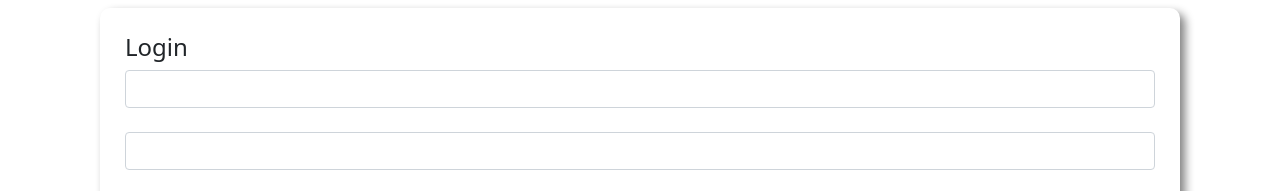
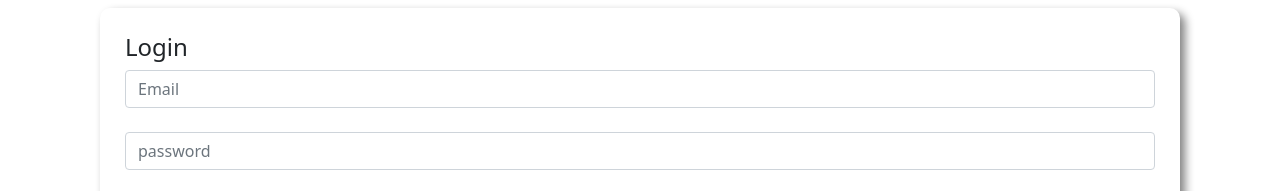
Before and after one commit to Nazmulhasan97/pioneer-bank, a plain HTML site: page index.html in a window 1280 px wide. Shown: the part 190-381 px from the top of the page. Drawn offline with Linux system fonts and the light colour scheme.

Commit message:
some code add

```diff
--- a/index.html
+++ b/index.html
@@ -13,9 +13,9 @@
             <h1 class="text-center">Welcome to Pioneer Bank</h1>
             <div class="submit-area">
                 <h4>Login</h4>
-                <input type="text" class="form-control">
+                <input type="text" class="form-control" placeholder="Email">
                 <br>
-                <input type="password" class="form-control" name="" id=""><br>
+                <input type="password" class="form-control" placeholder="password" name="" id=""><br>
                 <button id="login-btn" class=" btn btn-primary">Enter</button>
             </div>
         </div>
```
